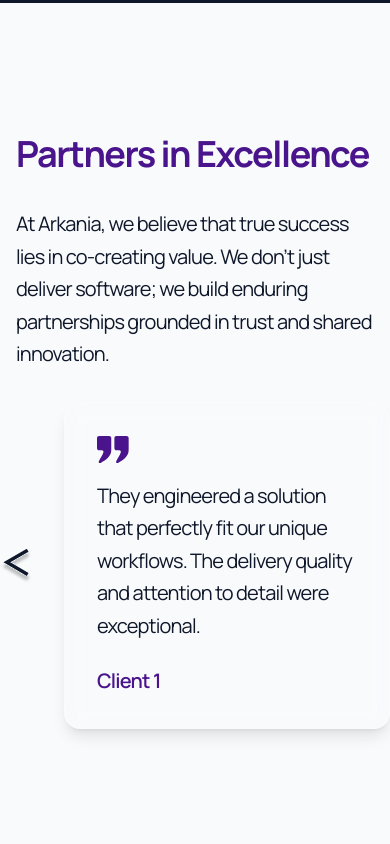
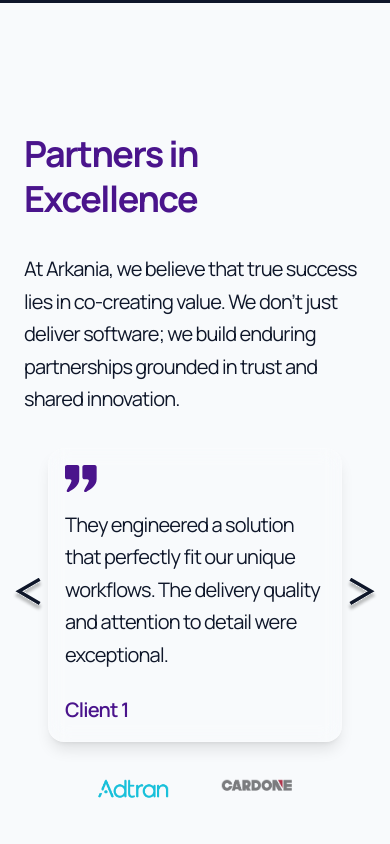
Before and after one commit to mithks/arkania-website, a Next.js app: page /about in a window 390 px wide. Shown: the part 6260-7104 px from the top of the page. Built offline with nearby package versions, Linux system fonts and the light colour scheme.

Commit message:
website update 19
what our clients say phone optimized.
updated privacy policy.

```diff
--- a/app/privacy-policy/page.tsx
+++ b/app/privacy-policy/page.tsx
@@ -36,6 +36,7 @@ export default function PrivacyPolicyPage() {
               <ul className="list-disc pl-6 mt-4 space-y-2">
                 <li>Name</li>
                 <li>Email address</li>
+                <li>Phone number</li>
                 <li>Message content</li>
               </ul>
             </div>
--- a/components/WhatOurClientsSaySection.tsx
+++ b/components/WhatOurClientsSaySection.tsx
@@ -35,15 +35,20 @@ const testimonials = [
   },
 ]
 
-const RADIUS = 450
-const CENTER = 260
-const STEP_DURATION = 3500 // ms — slow + premium
+// Desktop orbit
+const DESKTOP_RADIUS = 450
+const DESKTOP_CENTER = 260
+
+// Mobile orbit
+const MOBILE_RADIUS = 200
+const MOBILE_CENTER = 150
+
+const STEP_DURATION = 3500
 
 export default function WhatOurClientsSaySection() {
   const [testimonialIndex, setTestimonialIndex] = useState(0)
   const [orbitStep, setOrbitStep] = useState(0)
 
-  /* Testimonial controls */
   const prevTestimonial = () =>
     setTestimonialIndex((i) =>
       i === 0 ? testimonials.length - 1 : i - 1
@@ -54,7 +59,6 @@ export default function WhatOurClientsSaySection() {
       i === testimonials.length - 1 ? 0 : i + 1
     )
 
-  /* Logo orbit stepping */
   useEffect(() => {
     const interval = setInterval(() => {
       setOrbitStep((s) => s + 1)
@@ -66,29 +70,28 @@ export default function WhatOurClientsSaySection() {
   return (
     <section
       id="what-clients-say"
-      className="relative py-32 px-18 md:px-24 bg-light overflow-hidden"
+      className="relative py-32 px-6 md:px-24 bg-light overflow-hidden"
     >
       <div className="max-w-[1700px] mx-auto grid grid-cols-1 lg:grid-cols-2 gap-24 items-start">
 
         {/* LEFT CONTENT */}
         <div className="max-w-xl">
-          <h2 className="text-[36px] md:text-[64px] px-4 md:px-0 font-bold text-primary leading-tight mb-8">
+          <h2 className="text-[36px] md:text-[64px] font-bold text-primary leading-tight mb-8">
             Partners in Excellence
           </h2>
 
-          <p className="text-[20px] md:text-[24px] px-4 md:px-0 text-dark leading-relaxed mb-8">
+          <p className="text-[20px] md:text-[24px] text-dark leading-relaxed mb-8">
             At Arkania, we believe that true success lies in co-creating value.
             We don’t just deliver software; we build enduring partnerships
             grounded in trust and shared innovation.
           </p>
 
           {/* TESTIMONIAL BOX */}
-          <div className="relative max-w-md ml-16">
+          <div className="relative max-w-md md:max-w-md px-6 md:px-0">
 
-            {/* Left Arrow */}
             <button
               onClick={prevTestimonial}
-              className="absolute -left-16 top-1/2 -translate-y-1/2 z-20"
+              className="absolute -left-3 md:-left-12 top-1/2 -translate-y-1/2 z-20"
             >
               <Image
                 src="/assets/left_arrow.svg"
@@ -98,10 +101,9 @@ export default function WhatOurClientsSaySection() {
               />
             </button>
 
-            {/* Right Arrow */}
             <button
               onClick={nextTestimonial}
-              className="absolute -right-16 top-1/2 -translate-y-1/2 z-20"
+              className="absolute -right-3 md:-right-12 top-1/2 -translate-y-1/2 z-20"
             >
               <Image
                 src="/assets/right_arrow.svg"
@@ -118,7 +120,7 @@ export default function WhatOurClientsSaySection() {
                 animate={{ x: 0, opacity: 1 }}
                 exit={{ x: -80, opacity: 0 }}
                 transition={{ duration: 0.5, ease: 'easeInOut' }}
-                className="glass rounded-2xl p-8 shadow-lg"
+                className="glass rounded-2xl p-4 md:p-8 shadow-lg"
               >
                 <Image
                   src="/assets/quote_symbol.svg"
@@ -140,14 +142,16 @@ export default function WhatOurClientsSaySection() {
           </div>
         </div>
 
-        {/* RIGHT – DISCRETE LOGO ORBIT */}
-        <div className="absolute left-[1200px] w-[520px] h-[520px] mx-auto">
+        {/* DESKTOP LOGO ORBIT */}
+        <div className="hidden lg:block absolute left-[1200px] w-[520px] h-[520px]">
           {logos.map((logo, i) => {
             const angle =
               ((360 / logos.length) * (i + orbitStep)) * (Math.PI / 180)
 
-            const x = CENTER + RADIUS * Math.cos(angle) - 55
-            const y = CENTER + RADIUS * Math.sin(angle) - 30
+            const x =
+              DESKTOP_CENTER + DESKTOP_RADIUS * Math.cos(angle) - 55
+            const y =
+              DESKTOP_CENTER + DESKTOP_RADIUS * Math.sin(angle) - 30
 
             return (
               <motion.div
@@ -155,7 +159,7 @@ export default function WhatOurClientsSaySection() {
                 animate={{ x, y }}
                 transition={{
                   duration: 1.2,
-                  ease: [0.4, 0, 0.2, 1], // premium easing
+                  ease: [0.4, 0, 0.2, 1],
                 }}
                 className="absolute"
               >
@@ -170,7 +174,41 @@ export default function WhatOurClientsSaySection() {
             )
           })}
         </div>
+      </div>
 
+      {/* MOBILE LOGO ORBIT (BOTTOM) */}
+      <div className="relative mt-24 flex justify-center lg:hidden">
+        <div className="relative w-[300px] h-[300px]">
+          {logos.map((logo, i) => {
+            const angle =
+              ((360 / logos.length) * (i + orbitStep)) * (Math.PI / 180)
+
+            const x =
+              MOBILE_CENTER + MOBILE_RADIUS * Math.cos(angle) - 35
+            const y =
+              MOBILE_CENTER + MOBILE_RADIUS * Math.sin(angle) - 18
+
+            return (
+              <motion.div
+                key={logo}
+                animate={{ x, y }}
+                transition={{
+                  duration: 1.2,
+                  ease: [0.4, 0, 0.2, 1],
+                }}
+                className="absolute"
+              >
+                <Image
+                  src={logo}
+                  alt="Client logo"
+                  width={70}
+                  height={40}
+                  className="object-contain opacity-90"
+                />
+              </motion.div>
+            )
+          })}
+        </div>
       </div>
     </section>
   )
```
